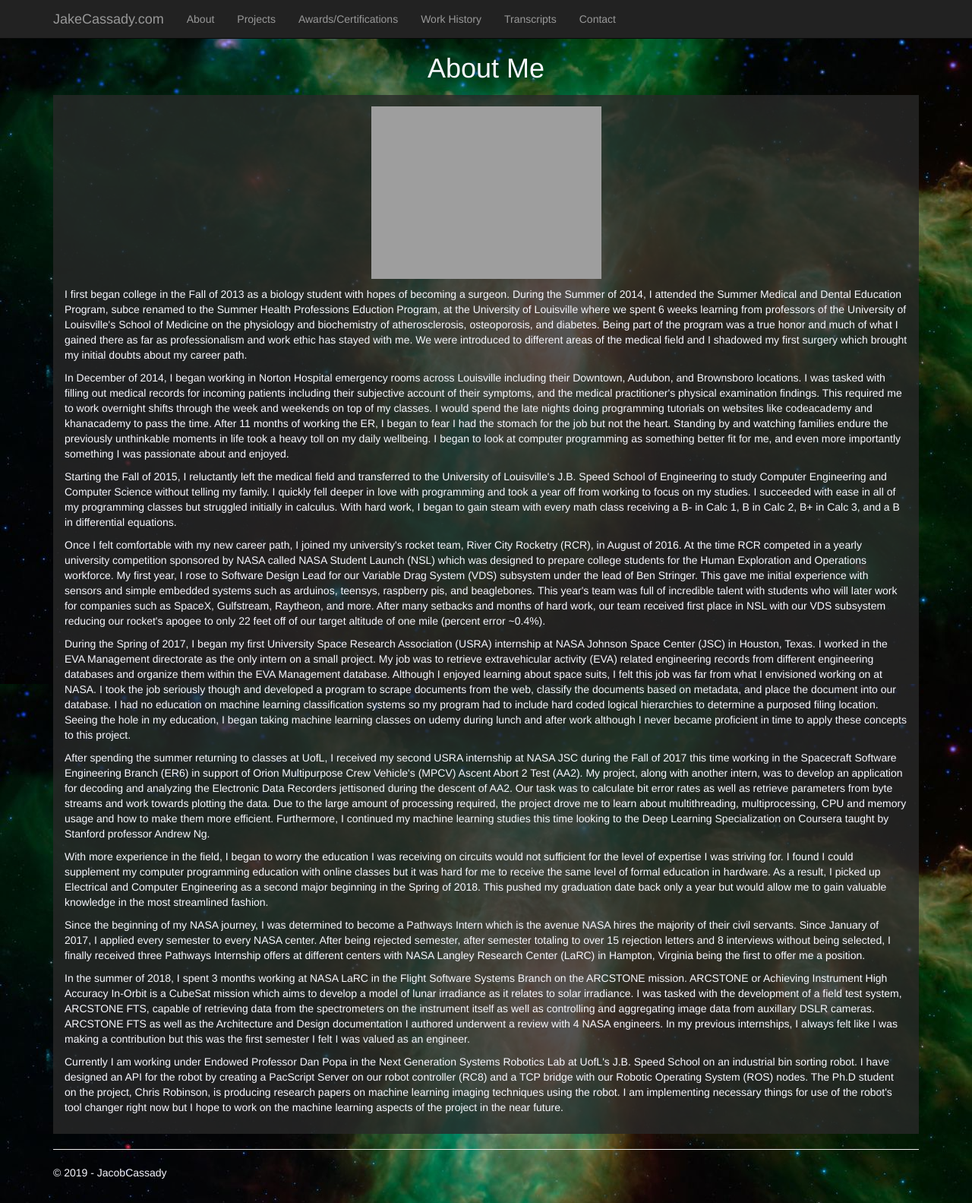
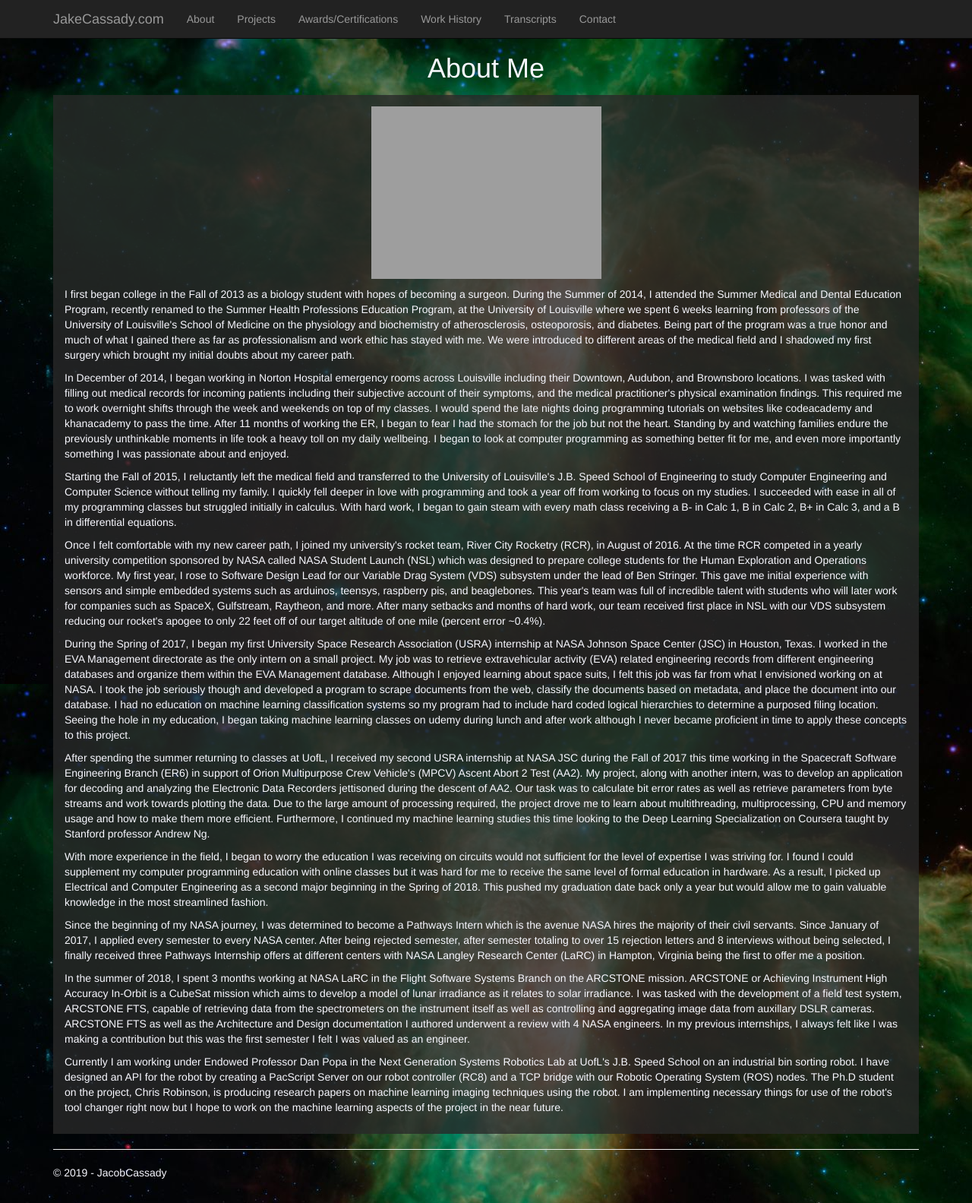
Before and after one commit to jtcass01/JacobCassadyDotCom, a Flask app: page /about in a window 1280 px wide. Shown: the whole page at 76% size. Run offline with Flask 2, Linux system fonts and the light colour scheme; data that the repository does not hold is empty; parts of the project's set-up code (start-up, migrations or seed data) failed here and were passed over; some libraries are stand-ins or nearby versions; grey boxes are pictures that could not be loaded.

Commit message:
Error in writing

```diff
--- a/website/website/templates/about.html
+++ b/website/website/templates/about.html
@@ -10,7 +10,7 @@
 
     <p>
         I first began college in the Fall of 2013 as a biology student with hopes of becoming a surgeon.
-        During the Summer of 2014, I attended the Summer Medical and Dental Education Program, subce renamed to the Summer Health Professions Eduction Program, at the University of Louisville where we spent 6 weeks learning from professors of the University of Louisville&#39s School of Medicine on the physiology and biochemistry of atherosclerosis, osteoporosis, and diabetes.
+        During the Summer of 2014, I attended the Summer Medical and Dental Education Program, recently renamed to the Summer Health Professions Education Program, at the University of Louisville where we spent 6 weeks learning from professors of the University of Louisville&#39s School of Medicine on the physiology and biochemistry of atherosclerosis, osteoporosis, and diabetes.
         Being part of the program was a true honor and much of what I gained there as far as professionalism and work ethic has stayed with me.
         We were introduced to different areas of the medical field and I shadowed my first surgery which brought my initial doubts about my career path.
     </p>
```
